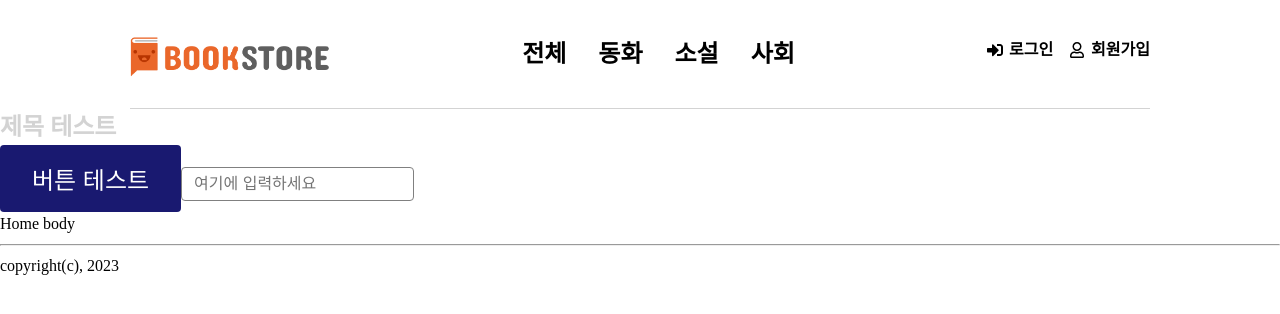
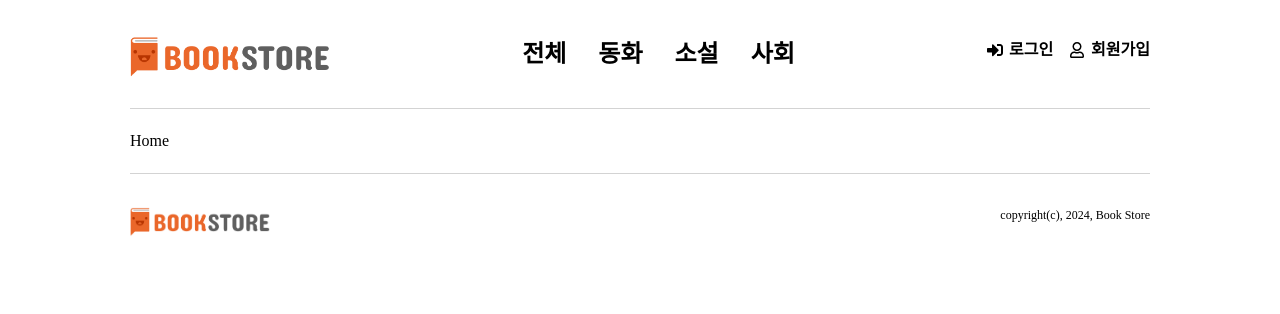
Before and after one commit to SungHyun627/bookstore-front, a React (Create React App) app: page / in a window 1280 px wide. Shown: the top 314 px of the page. Built offline with nearby package versions, Linux system fonts and the light colour scheme.

Commit message:
feat: Footer 컴포넌트 구현

```diff
--- a/src/App.tsx
+++ b/src/App.tsx
@@ -5,9 +5,7 @@ import { BookStoreThemeProvider } from './context/themeContext';
 const App = () => {
   return (
     <BookStoreThemeProvider>
-      <Layout>
-        <Home />
-      </Layout>
+      <Layout>Home</Layout>
     </BookStoreThemeProvider>
   );
 };
--- a/src/components/common/Footer.tsx
+++ b/src/components/common/Footer.tsx
@@ -1,10 +1,39 @@
+import styled from 'styled-components';
+import logo from '../../assets/images/logo.png';
+
 const Footer = () => {
   return (
-    <>
-      <hr />
-      <div>copyright(c), 2023</div>
-    </>
+    <FooterStyle>
+      <h1 className="logo">
+        <img src={logo} alt="book store" />
+      </h1>
+      <div className="copyright">
+        <p>copyright(c), 2024, Book Store</p>
+      </div>
+    </FooterStyle>
   );
 };
 
+const FooterStyle = styled.footer`
+  width: 100%;
+  margin: 0 auto;
+  max-width: ${({ theme }) => theme.layout.width.large};
+  border-top: 1px solid ${({ theme }) => theme.color.background};
+  padding: 20px 0;
+  display: flex;
+  justify-content: space-between;
+
+  .logo {
+    img {
+      width: 140px;
+    }
+  }
+  .copyright {
+    p {
+      font-size: 0.75rem;
+      color: ${({ theme }) => theme.color.font};
+    }
+  }
+`;
+
 export default Footer;
--- a/src/components/layout/Layout.tsx
+++ b/src/components/layout/Layout.tsx
@@ -1,6 +1,7 @@
 import React from 'react';
 import Footer from '../common/Footer';
 import Header from '../common/Header';
+import styled from 'styled-components';
 
 interface LayoutProps {
   children: React.ReactNode;
@@ -10,10 +11,17 @@ const Layout = ({ children }: LayoutProps) => {
   return (
     <>
       <Header />
-      <main>{children}</main>
+      <LayoutStyle>{children}</LayoutStyle>
       <Footer />
     </>
   );
 };
 
+const LayoutStyle = styled.main`
+  width: 100%;
+  margin: 0 auto;
+  max-width: ${({ theme }) => theme.layout.width.large};
+  padding: 20px 0;
+`;
+
 export default Layout;
```
